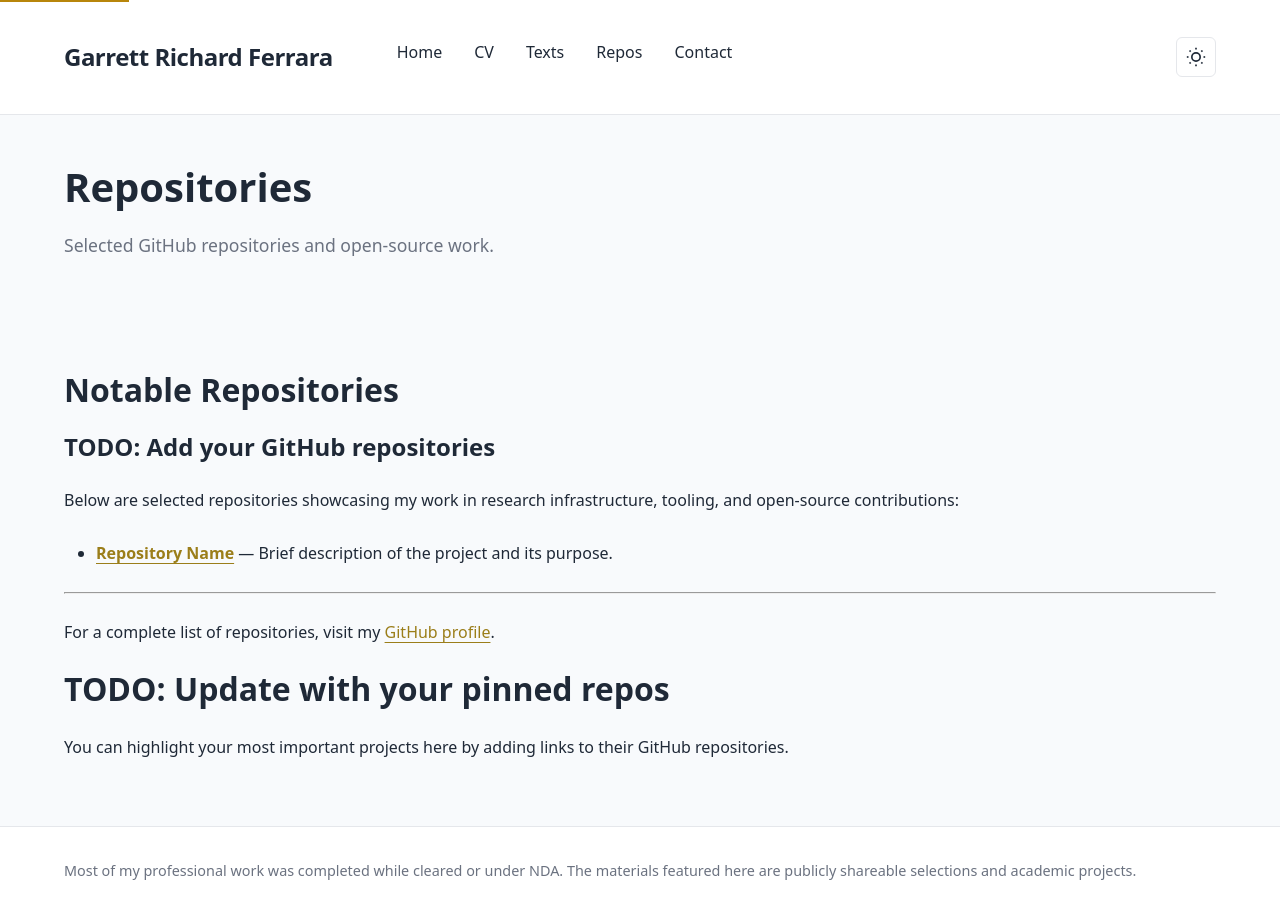
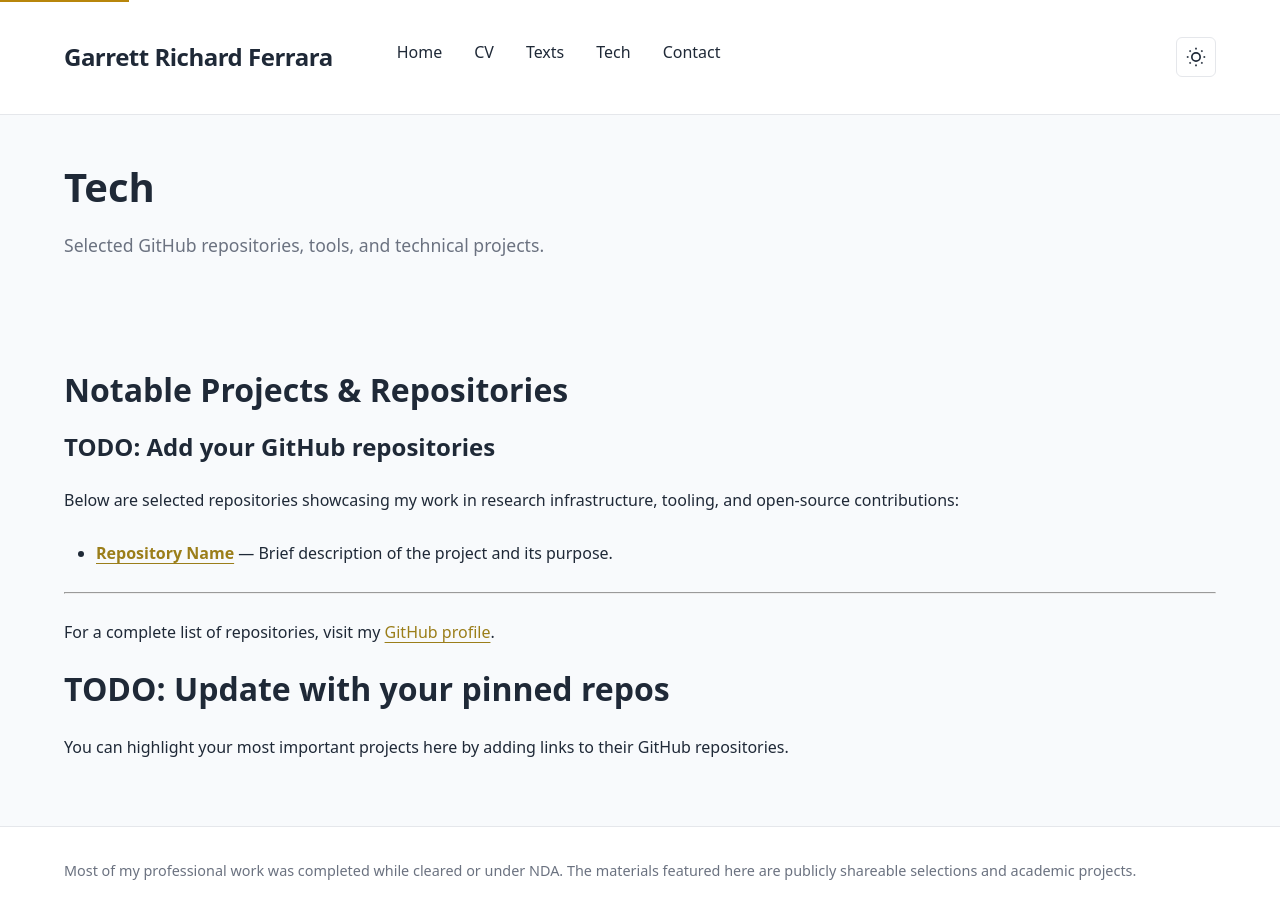
Before and after one commit to Garrett-Ferrara/garrett-ferrara.github.io, a Jekyll site: the page built from tech.md, in a window 1280 px wide and 900 px high. Built offline with Jekyll 4.4.1, drawn with Linux system fonts in a browser that asks for light colours.

Commit message:
Rename Repos to Tech and update all references
- Renamed repos.md to tech.md with updated content
- Updated navigation menu (Home CV Texts Tech Contact)
- Updated navigation route from /repos/ to /tech/
- Updated README.md with new routes and file structure
- Updated claude.md specification with new navigation
- Added Tech link in contact.md for discoverability
- All internal references updated consistently

```diff
--- a/_includes/nav.html
+++ b/_includes/nav.html
@@ -2,6 +2,6 @@
   <li><a href="/" class="nav-link">Home</a></li>
   <li><a href="/cv/" class="nav-link">CV</a></li>
   <li><a href="/texts/" class="nav-link">Texts</a></li>
-  <li><a href="/repos/" class="nav-link">Repos</a></li>
+  <li><a href="/tech/" class="nav-link">Tech</a></li>
   <li><a href="/contact/" class="nav-link">Contact</a></li>
 </ul>
--- a/repos.md
+++ b/tech.md
@@ -1,10 +1,10 @@
 ---
 layout: page
-title: "Repositories"
-description: "Selected GitHub repositories and open-source work."
+title: "Tech"
+description: "Selected GitHub repositories, tools, and technical projects."
 ---
 
-## Notable Repositories
+## Notable Projects & Repositories
 
 ### TODO: Add your GitHub repositories
 
```
Also changed, not shown: claude.md (+2 -2 lines), contact.md (+1 -0 lines), README.md.
